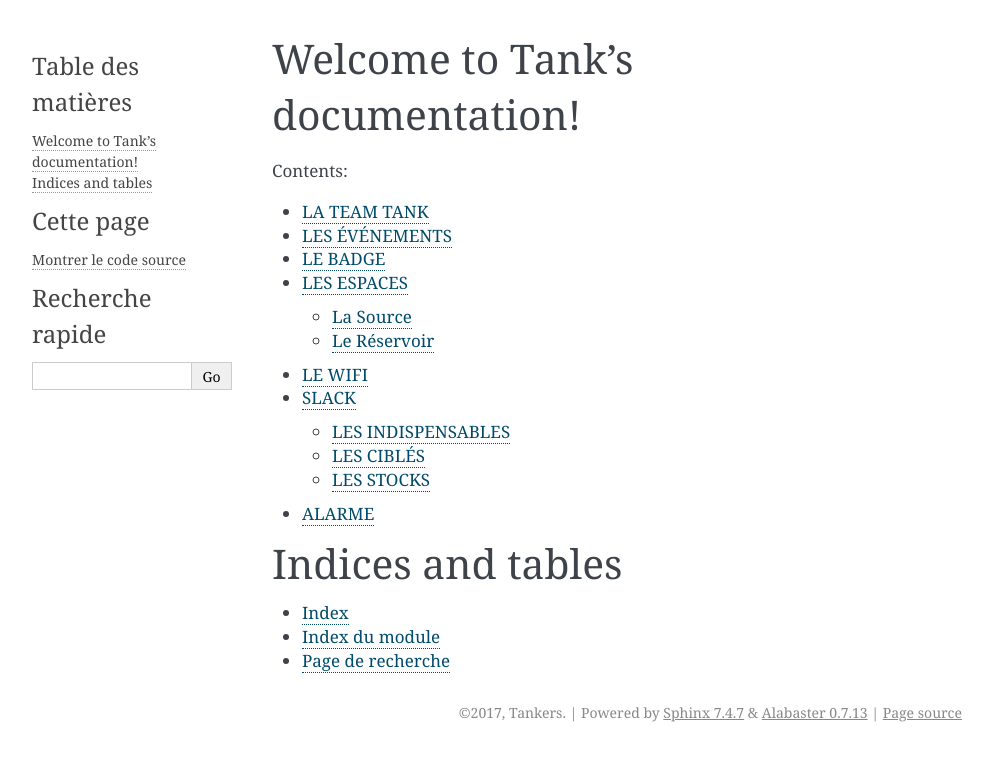
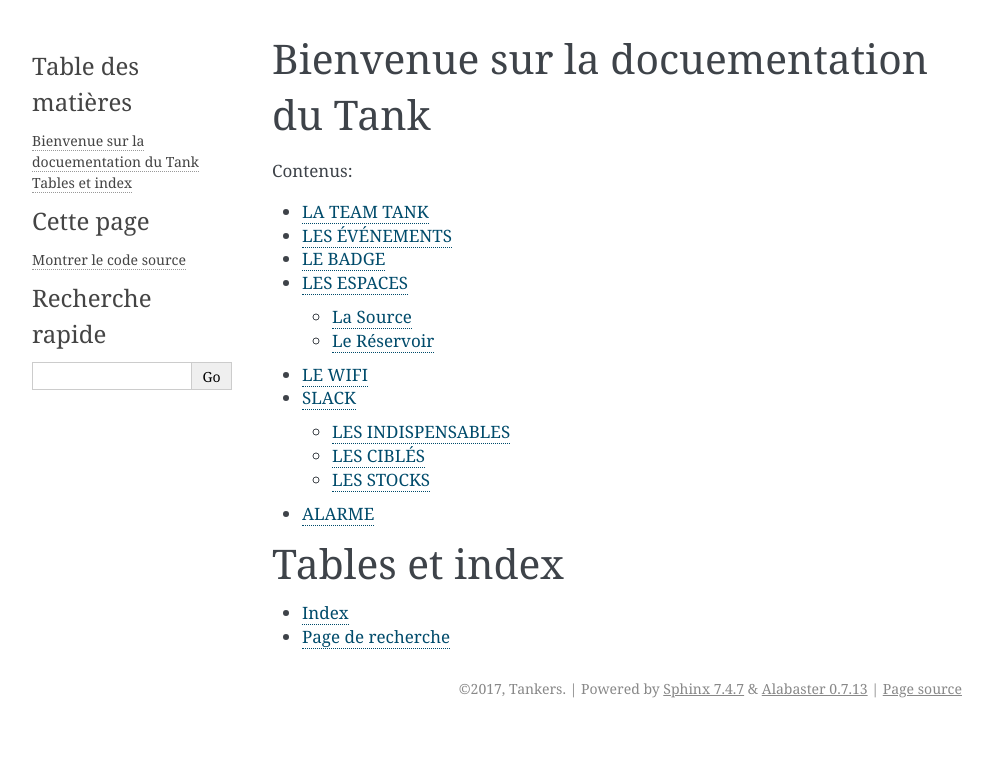
Before and after one commit to Magicking/tank-doc, a Sphinx documentation site: the page built from source/index.rst, in a window 1280 px wide. Shown: the top 761 px of the page, without its empty margins (148-1140 px from the left). Built offline with Sphinx 7.4.7, drawn with Linux system fonts in a browser that asks for light colours.

Commit message:
Translate to french and remove module index

```diff
--- a/source/index.rst
+++ b/source/index.rst
@@ -3,18 +3,17 @@
    You can adapt this file completely to your liking, but it should at least
    contain the root `toctree` directive.
 
-Welcome to Tank's documentation!
-================================
+Bienvenue sur la docuementation du Tank
+=======================================
 
 .. toctree::
    :maxdepth: 2
-   :caption: Contents:
+   :caption: Contenus:
 
    utile
 
-Indices and tables
-==================
+Tables et index
+===============
 
 * :ref:`genindex`
-* :ref:`modindex`
 * :ref:`search`
```
